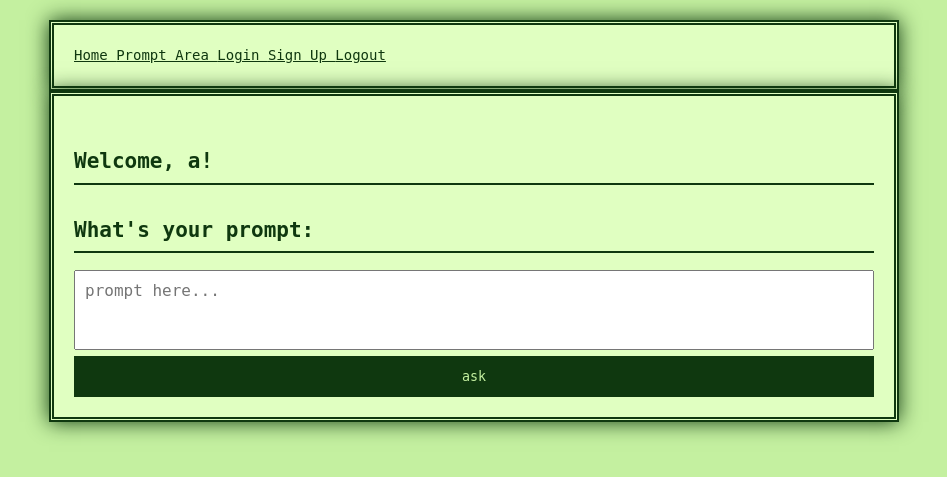
After one commit to eike0815/go_ask_tasos, a Flask app: page /Prompt-area in a window 1280 px wide. The commit adds this page. Shown: the top 477 px of the page, without its empty margins (166-1113 px from the left). Run offline with Flask 3, Linux system fonts and the light colour scheme; a user stored in the database is signed in.

Commit message:
last commit for today, inputfield for prompt is working

```diff
--- a/project/main.py
+++ b/project/main.py
@@ -1,4 +1,4 @@
-from flask import Blueprint, render_template
+from flask import Blueprint, render_template, request, jsonify, redirect, url_for, send_file, make_response
 from flask_login import login_required, current_user
 from . import db
 
@@ -8,7 +8,9 @@ main = Blueprint('main', __name__)
 def index():
     return render_template('index.html')
 
-@main.route('/profile')
+@main.route('/Prompt-area', methods=["POST", "GET"])
 @login_required
-def profile():
-    return render_template('profile.html', name=current_user.name)
+def prompt_area():
+    prompt = request.args.get('prompt')
+    print(prompt)
+    return render_template('Prompt-area.html', name=current_user.name)
--- a/project/static/styles.css
+++ b/project/static/styles.css
@@ -55,3 +55,19 @@ button:hover {
   background-color: #d5f5b0;
   box-shadow: 4px 4px 0 #0f380f;
 }
+
+.textfeld-container {
+  width: 100%;
+
+}
+
+textarea {
+  width: 100%;
+  min-height: 80px;
+  resize: none;
+  overflow: hidden;
+  font-family: monospace;
+  font-size: 16px;
+  padding: 10px;
+  box-sizing: border-box;
+}
--- /dev/null
+++ b/project/templates/Prompt-area.html
@@ -0,0 +1,16 @@
+{% extends "base.html" %}
+
+{% block content %}
+<h1 class="title">
+  Welcome, {{name}}!
+</h1>
+
+<h2> What's your prompt:</h2>
+<form method="GET" action="{{ url_for('main.prompt_area') }}">
+<div class="textfeld-container">
+  <textarea id="autofeld" name="prompt" placeholder="prompt here..."></textarea>
+            <input class="textfeld-container" type="submit" value="ask">
+
+</div>
+</form>
+{% endblock %}
--- a/project/templates/base.html
+++ b/project/templates/base.html
@@ -20,8 +20,8 @@
                             <a href="{{ url_for('main.index') }}" class="navbar-item">
                                 Home
                             </a>
-                            <a href="{{ url_for('main.profile') }}" class="navbar-item">
-                                Profile
+                            <a href="{{ url_for('main.prompt_area') }}" class="navbar-item">
+                                Prompt Area
                             </a>
                             <a href="{{ url_for('auth.login') }}" class="navbar-item">
                                 Login
--- a/project/templates/index.html
+++ b/project/templates/index.html
@@ -2,7 +2,7 @@
 
 {% block content %}
 <h1 class="title">
-  GO, ASK TASOS!
+  GO, ASK TASOS !!!
 </h1>
 <h3 class="subtitle">
 just a small tool to communicate with different A1s</h3>
```
Also changed, not shown: project/models.py (+13 -0 lines), project/templates/profile.html (deleted, +0 -9 lines), instance/db.sqlite.
